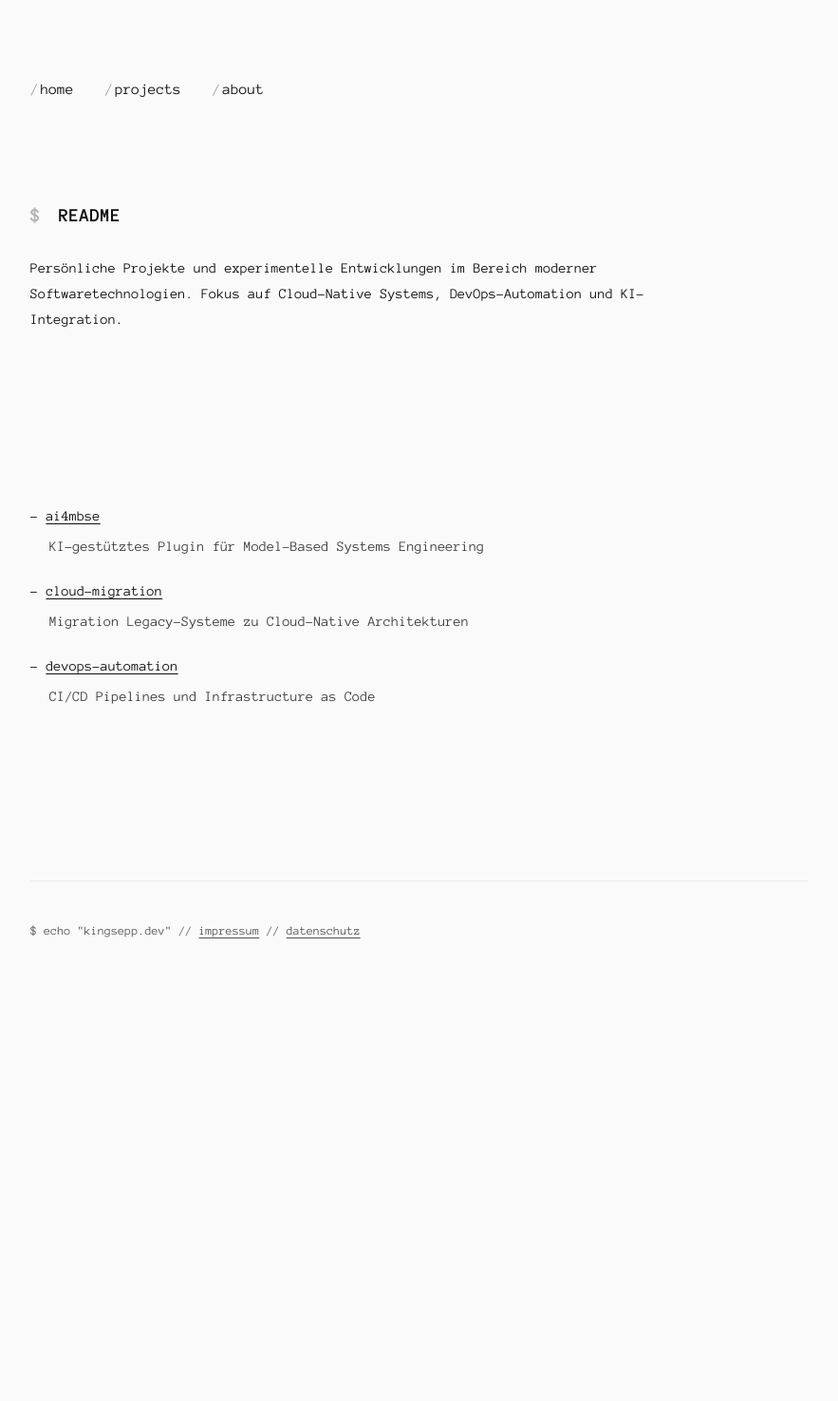
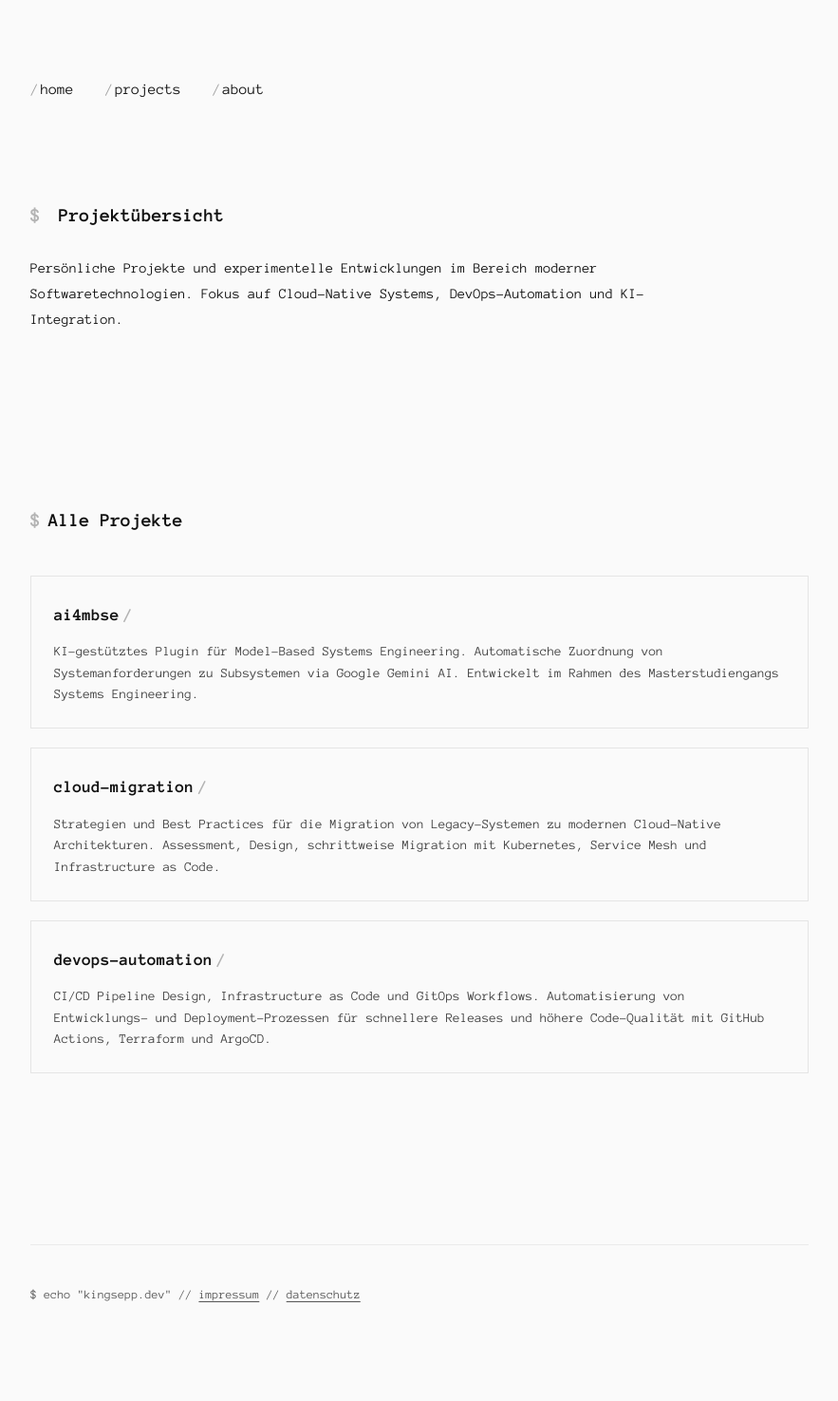
Before and after one commit to kingsepp/kingsepp.github.io, a Jekyll site: the page built from projects.md, in a window 1280 px wide. Shown: the whole page at 95% size, without its empty margins (198-1081 px from the left). Built offline with Jekyll 4.4.1, drawn with Linux system fonts in a browser that asks for light colours; before the commit the page ends 1091 px from its top, so only the background shows below that.

Commit message:
feat: update projects page with accessible card layout

```diff
--- a/projects.md
+++ b/projects.md
@@ -5,7 +5,7 @@ description: Personal projects and experimental developments
 ---
 
 <div class="content-section">
-  <h2>README</h2>
+  <h2>Projektübersicht</h2>
 
   <p>
     Persönliche Projekte und experimentelle Entwicklungen im Bereich moderner Softwaretechnologien.
@@ -14,20 +14,38 @@ description: Personal projects and experimental developments
 </div>
 
 <div class="projects">
-  <h2></h2>
+  <h2 class="projects-header">Alle Projekte</h2>
 
-  <div class="project-item">
-    - <a href="{{ '/ai4mbse' | relative_url }}">ai4mbse</a>
-    <p style="padding-left: 20px; margin-top: 5px; opacity: 0.8;">KI-gestütztes Plugin für Model-Based Systems Engineering</p>
+  <div class="project-card">
+    <a href="{{ '/ai4mbse' | relative_url }}">
+      <div class="project-title">ai4mbse</div>
+      <div class="project-description">
+        KI-gestütztes Plugin für Model-Based Systems Engineering.
+        Automatische Zuordnung von Systemanforderungen zu Subsystemen via Google Gemini AI.
+        Entwickelt im Rahmen des Masterstudiengangs Systems Engineering.
+      </div>
+    </a>
   </div>
 
-  <div class="project-item">
-    - <a href="{{ '/cloud-migration' | relative_url }}">cloud-migration</a>
-    <p style="padding-left: 20px; margin-top: 5px; opacity: 0.8;">Migration Legacy-Systeme zu Cloud-Native Architekturen</p>
+  <div class="project-card">
+    <a href="{{ '/cloud-migration' | relative_url }}">
+      <div class="project-title">cloud-migration</div>
+      <div class="project-description">
+        Strategien und Best Practices für die Migration von Legacy-Systemen
+        zu modernen Cloud-Native Architekturen. Assessment, Design, schrittweise Migration
+        mit Kubernetes, Service Mesh und Infrastructure as Code.
+      </div>
+    </a>
   </div>
 
-  <div class="project-item">
-    - <a href="{{ '/devops-automation' | relative_url }}">devops-automation</a>
-    <p style="padding-left: 20px; margin-top: 5px; opacity: 0.8;">CI/CD Pipelines und Infrastructure as Code</p>
+  <div class="project-card">
+    <a href="{{ '/devops-automation' | relative_url }}">
+      <div class="project-title">devops-automation</div>
+      <div class="project-description">
+        CI/CD Pipeline Design, Infrastructure as Code und GitOps Workflows.
+        Automatisierung von Entwicklungs- und Deployment-Prozessen für schnellere Releases
+        und höhere Code-Qualität mit GitHub Actions, Terraform und ArgoCD.
+      </div>
+    </a>
   </div>
 </div>
```
